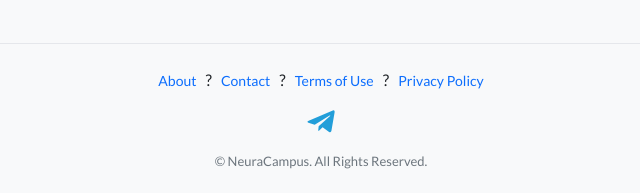
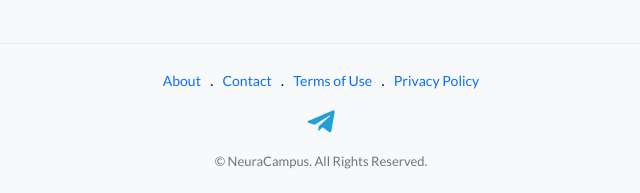
Before and after one commit to neuracampus/neuracampus.github.io, a plain HTML site: page index.html in a window 1280 px wide. Shown: the part 2629-2822 px from the top of the page, 319-959 px from the left. Drawn offline with nearby package versions, Linux system fonts and the light colour scheme.

Commit message:
Update index.html

```diff
--- a/index.html
+++ b/index.html
@@ -403,11 +403,11 @@
 
     <div class="footer-links mb-3">
       <a href="about.html">About</a>
-      <span>?</span>
+      <span>.</span>
       <a href="contact.html">Contact</a>
-      <span>?</span>
+      <span>.</span>
       <a href="terms.html">Terms of Use</a>
-      <span>?</span>
+      <span>.</span>
       <a href="privacy.html">Privacy Policy</a>
     </div>
 
```
